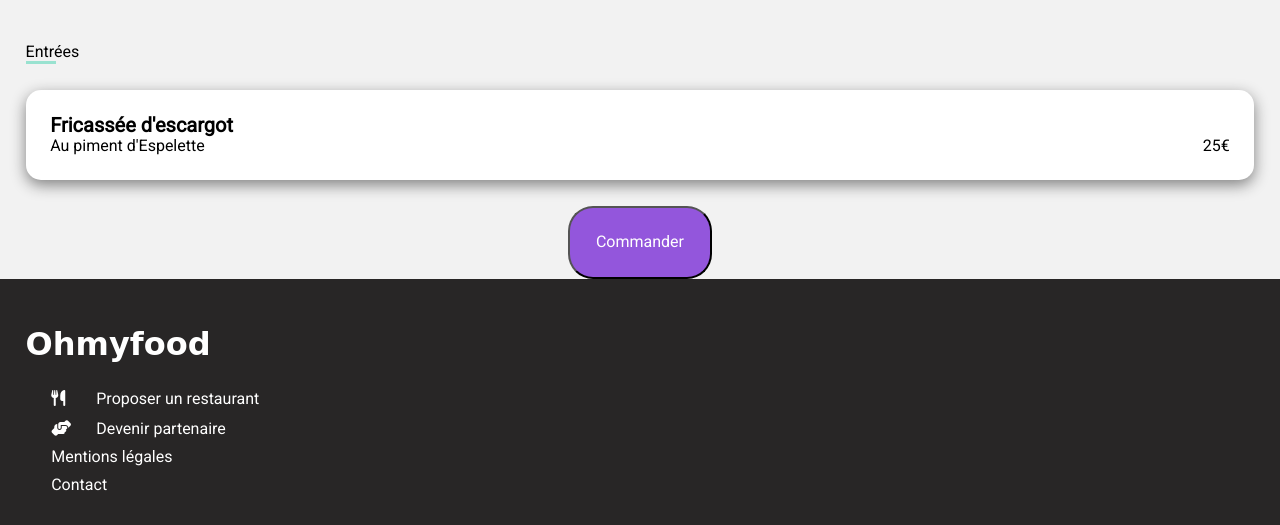
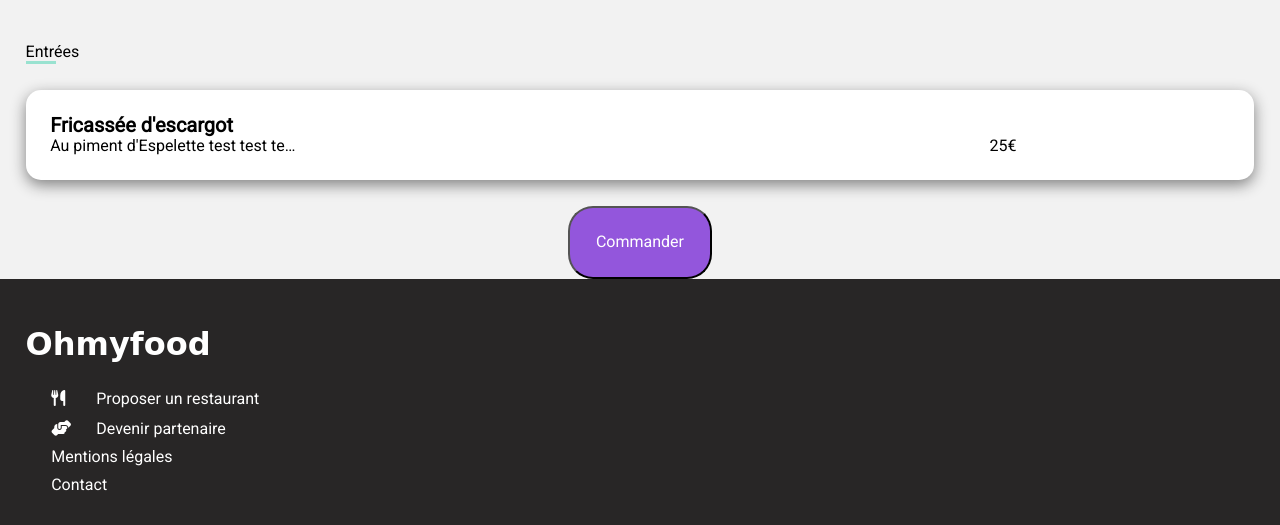
Before and after one commit to helopia/OhmyFood, a plain HTML site: page restaurantpalette.html in a window 1280 px wide. Shown: the part 352-877 px from the top of the page. Drawn offline with nearby package versions, Linux system fonts and the light colour scheme; files that its build step writes are made by us from their sources; a web font is replaced by a local one.

Commit message:
flexgrow "restocard" fix

```diff
--- a/restaurantpalette.html
+++ b/restaurantpalette.html
@@ -28,7 +28,7 @@
         <div class="menus__card">
             <div class="menus__card--text">
                 <div class="sizing">Fricassée d'escargot</div>
-                <div>Au piment d'Espelette</div>
+                <div>Au piment d'Espelette test test test test testest test test test testest test test test test</div>
             </div>
             <div class="menus__card--price">25€</div>
             <div class="menus__card--checkbox"><i class="fas fa-check"></i></div>
--- a/sass/layout/_menus.scss
+++ b/sass/layout/_menus.scss
@@ -40,10 +40,11 @@
     &--text{
       display: flex;
       flex-direction: column;
-      flex-grow: 9;
       margin: 2%;
-      max-width: 300px;
+      flex-grow: 3;
+
       & div{
+        max-width: 250px;
         text-overflow: ellipsis;
         white-space: nowrap;
         overflow: hidden;
@@ -53,13 +54,14 @@
       display: flex;
       align-items: flex-end;
       margin: 2%;
+      flex-grow: 1;
     }
     &--checkbox{
       background-color: $tertiary-color;
       border-top-right-radius: 15px;
       border-bottom-right-radius: 15px;
       display: none;
-      flex-grow: 2;
+      flex-grow: 1;
       justify-content: center;
       align-items: center;
       & i{
```
